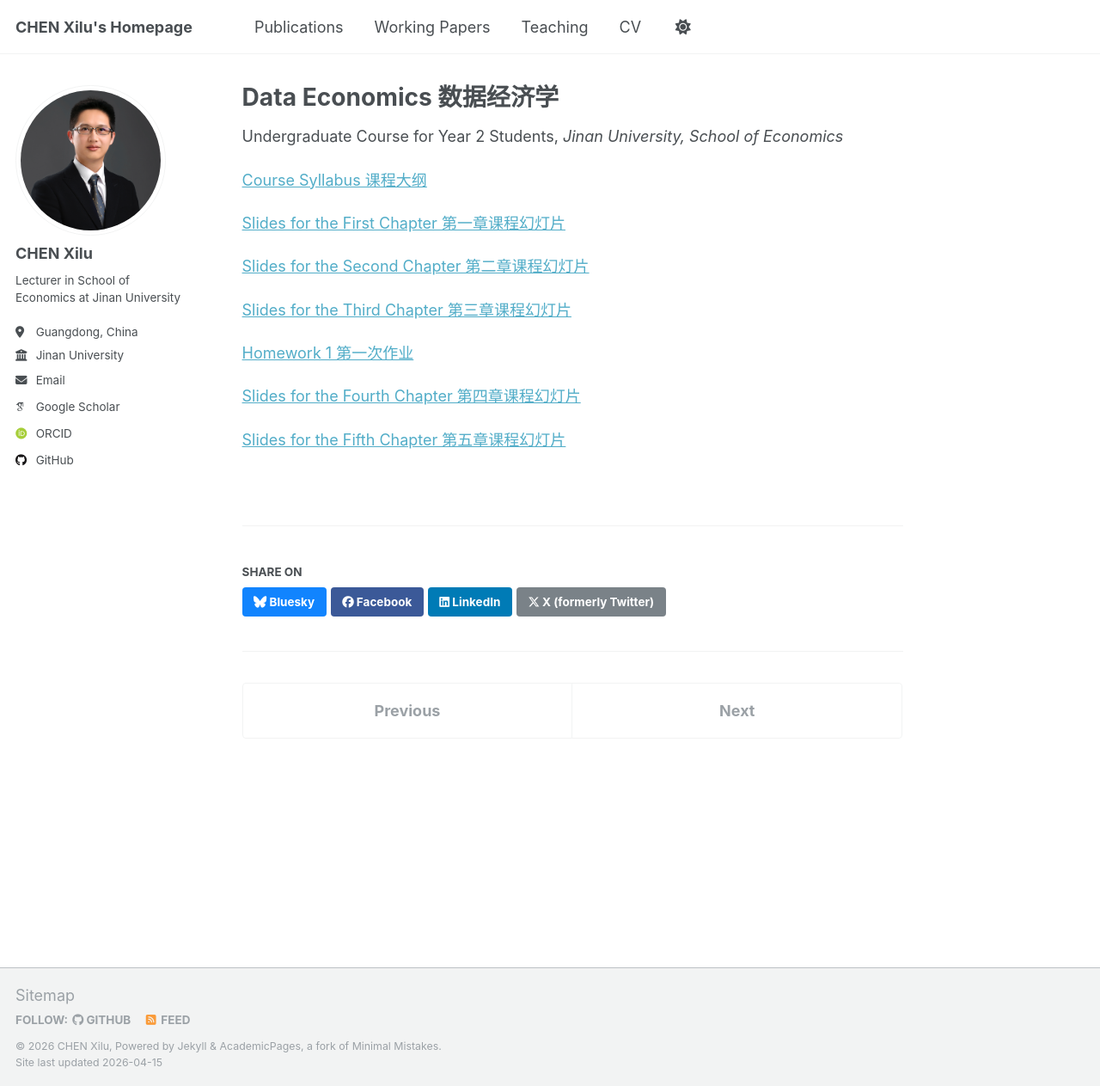
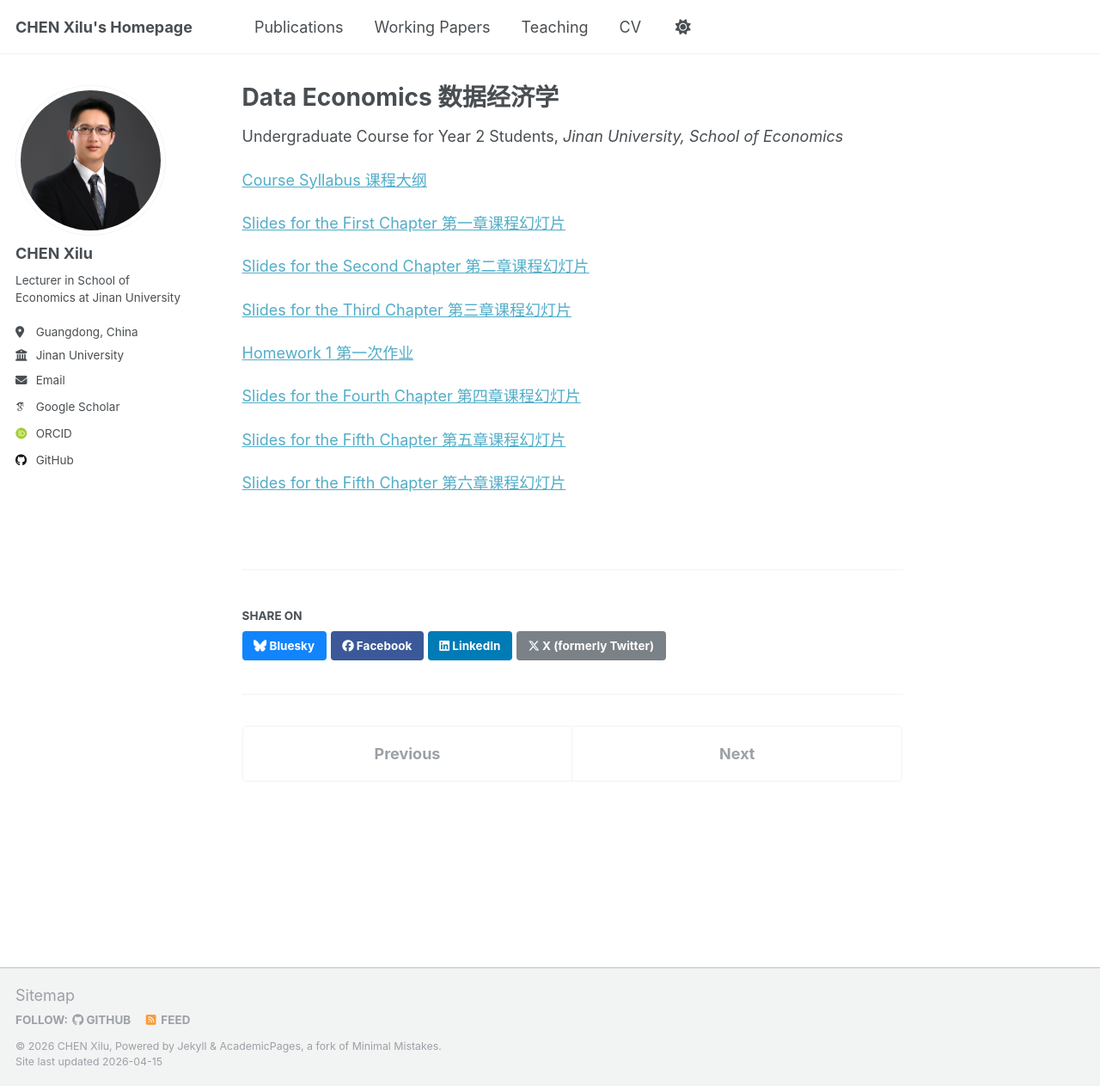
Before and after one commit to Xilu-CHEN/xilu-chen.github.io, a Jekyll site: the page built from _teaching/data_econ.md, in a window 1280 px wide and 1263 px high. Shown: the whole window at 86% size. Built offline with Jekyll 4.4.1, drawn with Linux system fonts in a browser that asks for light colours; some web fonts are replaced; a script that is not in the unit is left out.

Commit message:
Add slides link for the Sixth Chapter

```diff
--- a/_teaching/data_econ.md
+++ b/_teaching/data_econ.md
@@ -21,3 +21,5 @@ location: Guangdong, China
 [Slides for the Fourth Chapter 第四章课程幻灯片](http://xilu-chen.github.io/files/teaching_data_econ/《数据经济学》第4章.pdf){:target="_blank"}
 
 [Slides for the Fifth Chapter 第五章课程幻灯片](http://xilu-chen.github.io/files/teaching_data_econ/《数据经济学》第5章.pdf){:target="_blank"}
+
+[Slides for the Fifth Chapter 第六章课程幻灯片](http://xilu-chen.github.io/files/teaching_data_econ/《数据经济学》第6章.pdf){:target="_blank"}
```
